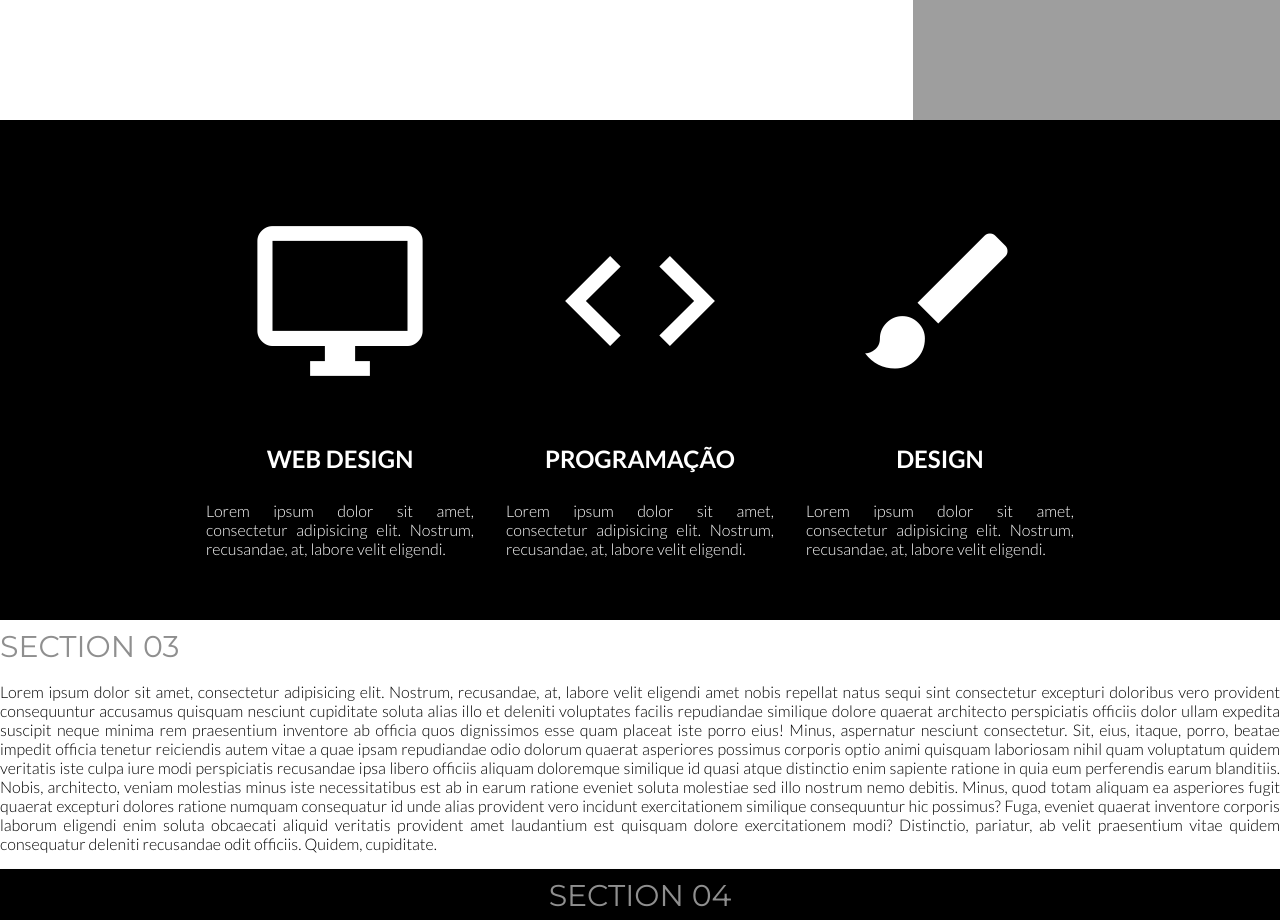
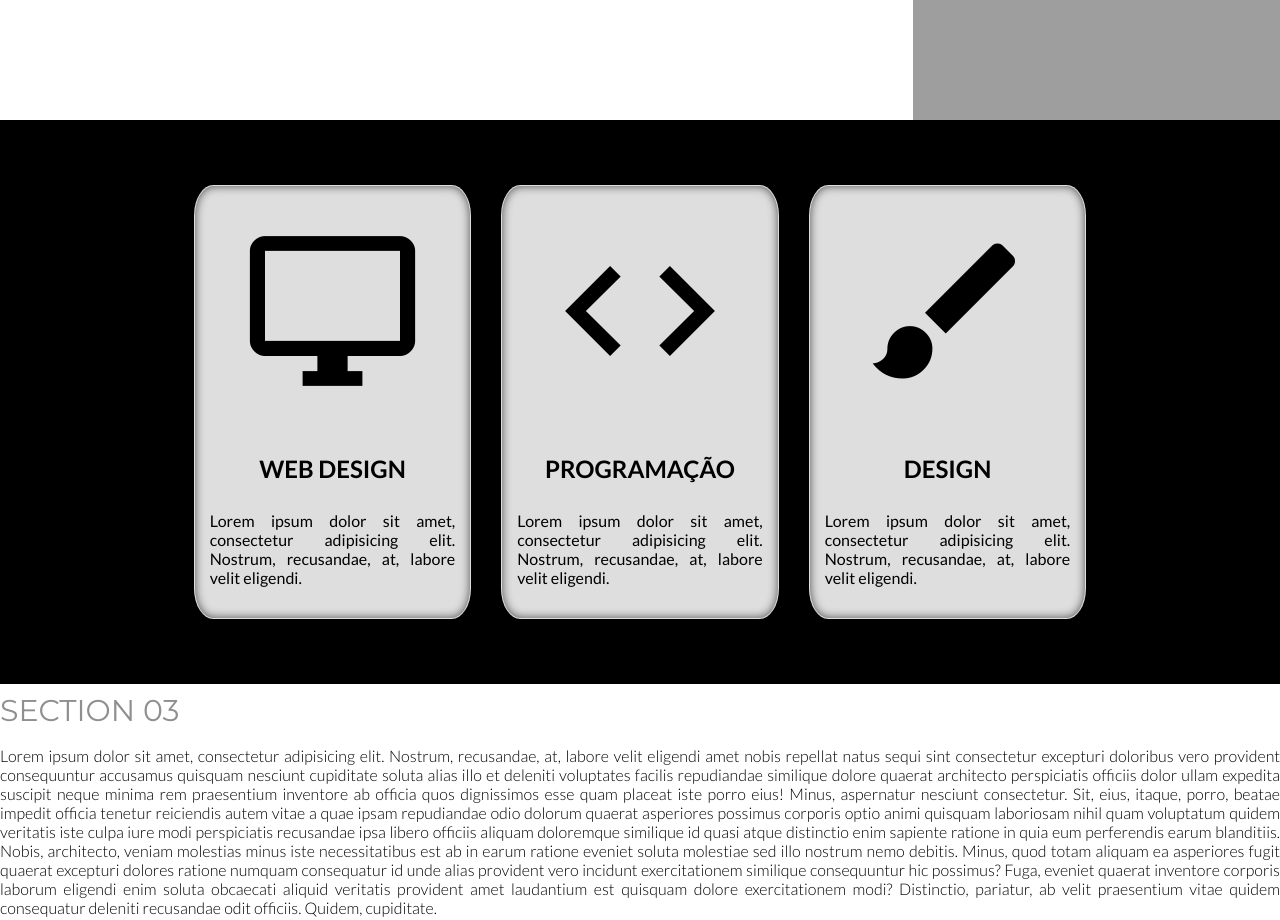
Before and after one commit to jose-elias-oliveira/portifolio, a plain HTML site: page public/index.html in a window 1280 px wide. Shown: the part 1480-2400 px from the top of the page. Drawn offline with nearby package versions, Linux system fonts and the light colour scheme; grey boxes are pictures that could not be loaded; files whose address does not match are found by name.

Commit message:
Alterado cards serviço

```diff
--- a/public/css/style.css
+++ b/public/css/style.css
@@ -1,4 +1,5 @@
 a{text-decoration: none !important;}
+
 .main_h {
   position: fixed;
   max-height: 50px;
@@ -55,7 +56,10 @@ a{text-decoration: none !important;}
   bottom: 0px;
   margin-bottom: 0;
   text-align: center;
+
+  pointer-events: none;
 }
+
 @media only screen and (max-width: 766px) {
   .logo {
     float: none;
@@ -382,7 +386,7 @@ p {
   color: black;
   border: 1px solid #000;
   box-shadow:rgba(0,0,0,0.55) 1px 1px 10px;
-  transition: all 1.3s;
+  transition: all 0.7s;
 }
 .funcs-hero{
   background-color: rgba(255,255,255,0.8);
@@ -413,32 +417,49 @@ p {
 #serv{
   background-color: black;
   padding-top: 50px;
+  padding-bottom: 50px;
   min-height: 500px;
   height: auto;
   transition: all 0.7s;
 }
 #serv .row{
-  padding:20px;
+  padding:0px;
+  margin:0 auto;
+  max-width:100%;
 }
 .iserv{
+margin:15px;
+  background-color:rgba(255,255,255,0.87);
+  padding:15px;
+  border-radius: 7%;
  border: solid transparent 1px;
  min-height: 200px;
  transition: all 0.7s;
- color: #fff !important;
- width: 40% !important;
+ color: black !important;
+ -moz-box-shadow:    inset 0 0 10px rgba(0,0,0,0.65);
+ -webkit-box-shadow: inset 0 0 10px rgba(0,0,0,0.65);
+ box-shadow:         inset 0 0 10px rgba(0,0,0,0.65);
+
+}
+.iserv:hover{
+  border-radius: 2%;
+  background-color:rgba(255,255,255,0.95);
+  border:1px solid white;
+  -moz-box-shadow:     0 0 10px rgba(255,255,255,0.45);
+ -webkit-box-shadow:  0 0 10px rgba(255,255,255,0.45);
+ box-shadow: 0 0 10px rgba(255,255,255,0.45);
+ min-height: 205px;
 }
 .iserv p{
-  color:white;
+  color:black;
+  font-weight: 400;
 }
 .iserv h2{
   font: 700 24px Lato;
   text-align: center;
   padding: 20px;
 }
-.iserv:hover{
-text-shadow:rgba(255,0,0,0.9) 1px 2px 1px;
 
-}
 .icone{
   font-size:180px;
 }
--- a/public/index.html
+++ b/public/index.html
@@ -96,22 +96,22 @@
 
 
     <div class="container">
-        <div class="row col-12">
-          <div class="col-lg-4 col-12 iserv">
+        <div class="row col-12 justify-content-center">
+          <div class="col-lg-3 col-12 iserv">
               <h2><i class="material-icons icone">
                     desktop_windows
                     </i></h2>
            <h2> WEB DESIGN</h2>
            <p>Lorem ipsum dolor sit amet, consectetur adipisicing elit. Nostrum, recusandae, at, labore velit eligendi.</p>
           </div>
-          <div class="col-lg-4  col-12 iserv">
+          <div class="col-lg-3  col-12 iserv">
                 <h2><i class="material-icons icone">
                         code
                         </i></h2>
             <h2> PROGRAMAÇÃO</h2>
             <p>Lorem ipsum dolor sit amet, consectetur adipisicing elit. Nostrum, recusandae, at, labore velit eligendi.</p>
           </div>
-          <div class="col-lg-4  col-12 iserv">
+          <div class="col-lg-3  col-12 iserv">
                 <h2><i class="material-icons icone">
                         brush
                         </i></h2>
```
